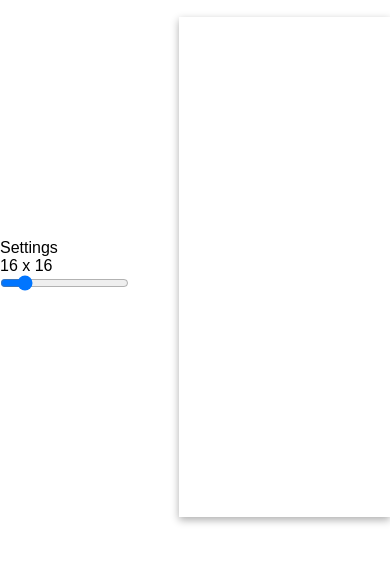
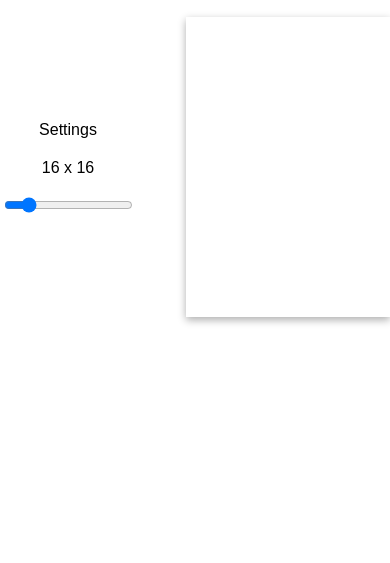
Before and after one commit to tyler-lutz/etch-a-sketch, a plain HTML site: page index.html in a window 390 px wide. Shown: the part 81-644 px from the top of the page. Drawn offline with Linux system fonts and the light colour scheme.

Commit message:
Add media queries for smaller screens

```diff
--- a/styles.css
+++ b/styles.css
@@ -24,6 +24,11 @@
 
 .settings {
     width: 200px;
+    display: flex;
+    flex-direction: column;
+    align-items: center;
+    justify-content: center;
+    gap: 20px;
 }
 
 .grid {
@@ -36,3 +41,16 @@
 .grid-element {
     user-select: none;
 }
+
+@media (max-width: 1000px) {
+    .main {
+        justify-content: center;
+    }
+}
+
+@media (max-width: 800px) {
+    .grid {
+        width: 300px;
+        height: 300px;
+    }
+}
```
